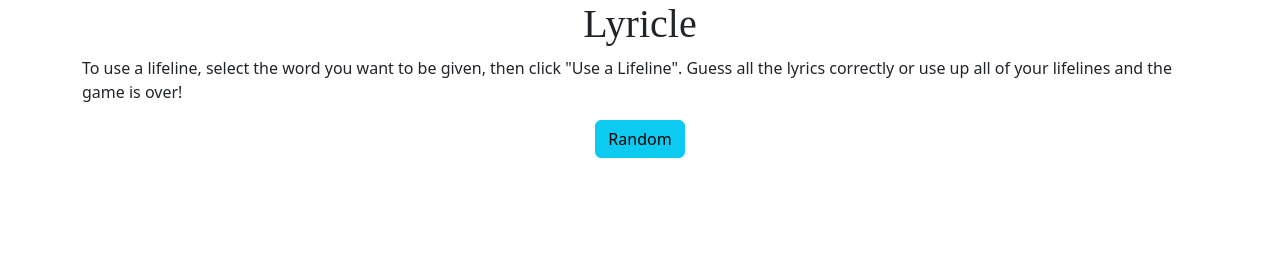
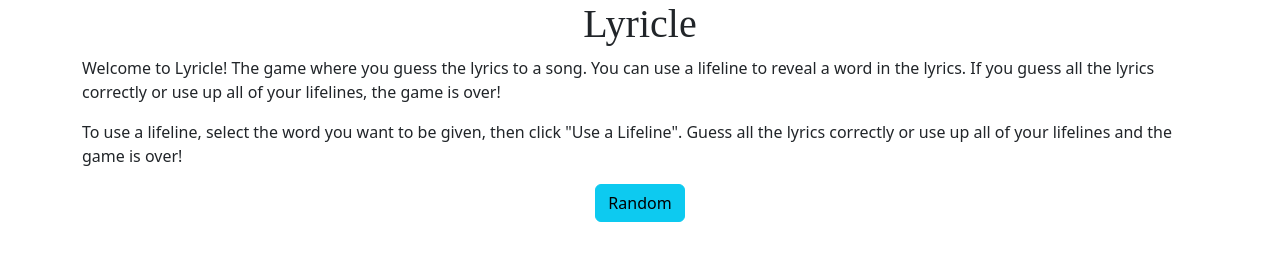
Before and after one commit to Chris-Sanford/Lyricle, a website built with webpack: page index.html in a window 1280 px wide. Built offline with nearby package versions, Linux system fonts and the light colour scheme; files whose address does not match are found by name.

Commit message:
AddedNodeCaching

```diff
--- a/index.html
+++ b/index.html
@@ -20,7 +20,9 @@
   <script src="./functions.js"></script>
 
   <h1 class="container">Lyricle</h1>
-
+  <p class="container">Welcome to Lyricle! The game where you guess the lyrics to a song. You can use a lifeline to
+    reveal a word in the lyrics. If you guess all the lyrics correctly or use up all of your lifelines, the game is
+    over!</p>
   <!-- <div id="getSong"></div> -->
   <div class="container" id="songLyrics"></div>
   <p class="container">To use a lifeline, select the word you want to be given, then click "Use a Lifeline". Guess
```
Also changed, not shown: .github/workflows/static.yml.
